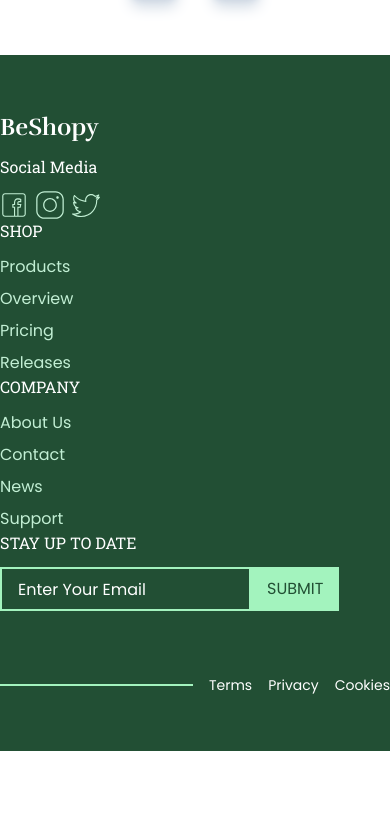
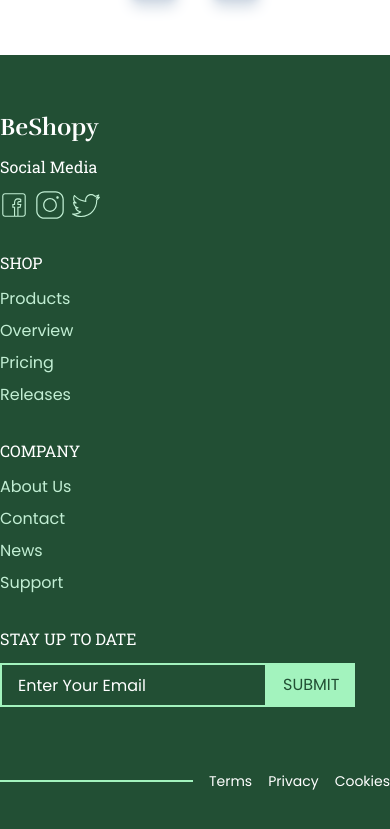
Before and after one commit to BeniSamuel/-BeShopy, a React (Vite) app: page / in a window 390 px wide. Shown: the part 8570-9399 px from the top of the page. Before the commit the page ends 9321 px from the top, so only its background shows below. Built offline with nearby package versions, Linux system fonts and the light colour scheme.

Commit message:
Final Commit

```diff
--- a/src/Components/Home/Footer/Footer.jsx
+++ b/src/Components/Home/Footer/Footer.jsx
@@ -6,7 +6,7 @@ import twitter from '../../../assets/Twitter.svg'
 const Footer = () => {
   return (
     <div className=' py-14 bg-[#224F34] flex flex-col gap-16'>
-        <div className=' flex flex-col md:flex-row md:gap-40 md:justify-center '>
+        <div className=' flex flex-col gap-8 md:flex-row md:gap-40 md:justify-center '>
             <div className=' flex flex-col gap-3'>
                 <div className=' text-2xl text-white font-bold font-rufina'>BeShopy</div>
                 <p className=' font-roboto text-white'>Social Media</p>
@@ -37,14 +37,14 @@ const Footer = () => {
             <div className=' flex flex-col gap-3'>
                 <div className=' text-white font-roboto'>STAY UP TO DATE</div>
                 <div className=' flex flex-row items-center'>
-                    <input type="email" placeholder='Enter Your Email' className=' bg-transparent placeholder:font-poppins placeholder:text-white border-2 border-[#A3F3BE] py-2 pl-4 outline-none text-white'/>
+                    <input type="email" placeholder='Enter Your Email' className=' bg-transparent placeholder:font-poppins placeholder:text-white border-2 border-[#A3F3BE] px-4 py-2 pl-4 outline-none text-white'/>
                     <input type="submit" value="SUBMIT" className=' font-poppins text-[#224F34] bg-[#A3F3BE] px-4 py-[0.64rem]'/>
                 </div>
             </div>
         </div>
 
         <div className=' flex flex-row items-center gap-4 justify-center'>
-            <div className=' bg-[#A3F3BE] h-[0.12rem] w-[52rem]'></div>
+            <div className=' bg-[#A3F3BE] h-[0.12rem] w-[27rem] md:w-[52rem]'></div>
             <div className=' flex flex-row gap-4'>
                 <p className=' font-poppins text-white text-sm'>Terms</p>
                 <p className=' font-poppins text-white text-sm'>Privacy</p>
```
